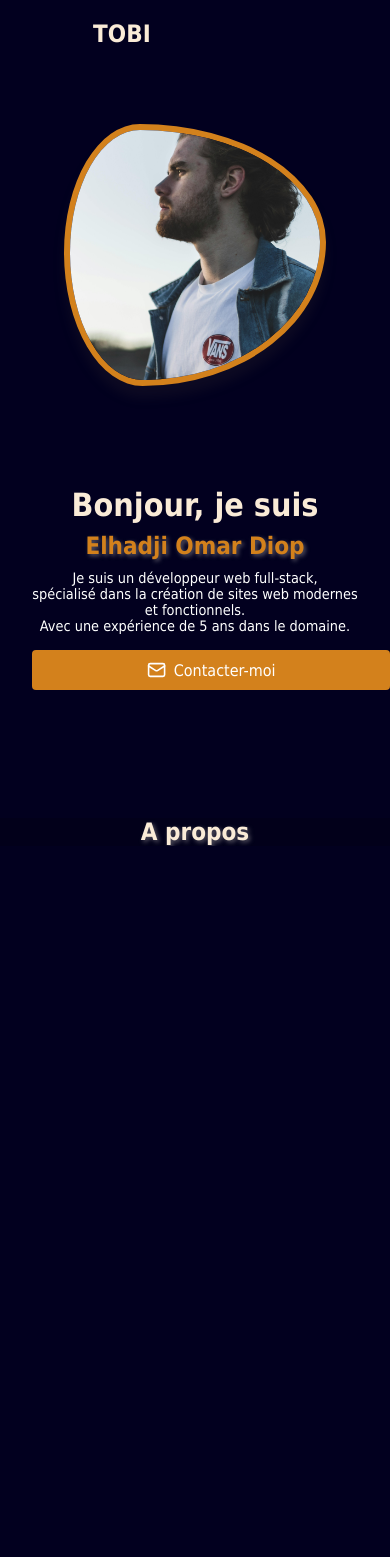
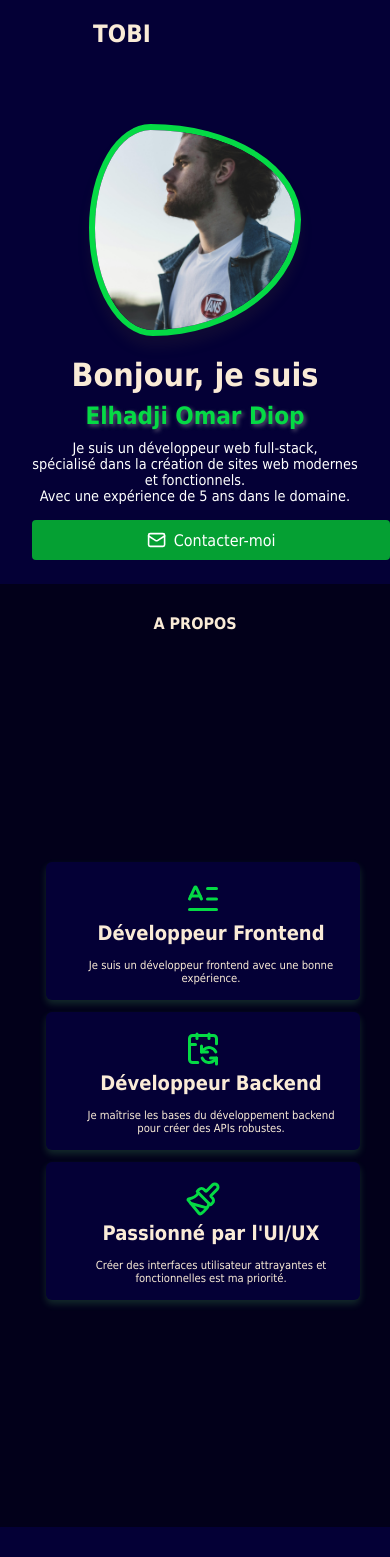
Before and after one commit to elhadjiomardiop/porfolio, a React (Vite) app: page / in a window 390 px wide. Before the commit the page ends 846 px from the top, so only its background shows below. Built offline with nearby package versions, Linux system fonts and the light colour scheme; the HTML template or start-up script is replaced by a standard one.

Commit message:
deuxieme push

```diff
--- a/src/Components/About.jsx
+++ b/src/Components/About.jsx
@@ -1,7 +1,59 @@
+import Title from "./Title"
+import img from "../assets/img.jpg"
+import { CalendarSync, LetterText, Paintbrush } from "lucide-react";
+
+
+const aboutSections = [
+    {
+        id: 1,
+        title: "Développeur Frontend",
+        description: "Je suis un développeur frontend avec une bonne expérience.",
+        icon: <LetterText className="icon-sec" />,
+    },
+    {
+        id: 2,
+        title: "Développeur Backend",
+        description: "Je maîtrise les bases du développement backend pour créer des APIs robustes.",
+        icon: <CalendarSync className="icon-sec" />,
+    },
+    {
+        id: 3,
+        title: "Passionné par l'UI/UX",
+        description: "Créer des interfaces utilisateur attrayantes et fonctionnelles est ma priorité.",
+        icon: <Paintbrush className="icon-sec" />,
+    },
+];
+
 const About = () => {
     return (
         <div className="about">
-            <h1>A propos</h1>
+            <Title title="A propos" />
+            <div className="about-div">
+                <div>
+                    <img src={img} alt="" className='img2' />
+
+                </div>
+                <div className="about-container ml-4 space-y-4">
+                    {
+                        aboutSections.map((section) => (
+                            <div key={section.id}
+                            className="section-about">
+                                <div className="section-icon">
+                                    {section.icon}
+                                </div>
+                                <div className="section-text">
+                                    <h2 className="section-title">
+                                        {section.title}
+                                    </h2>
+                                    <p className="section-description">
+                                        {section.description}
+                                    </p>
+                                </div>
+                            </div>
+                        ))
+                    }
+                </div>
+            </div>
         </div>
     )
 }
--- /dev/null
+++ b/src/Components/Title.jsx
@@ -0,0 +1,10 @@
+
+const Title = ({title}) => {
+    return (
+        <h1 className="title">
+            {title}
+        </h1>
+    )
+}
+
+export default Title
--- a/src/index.css
+++ b/src/index.css
@@ -7,7 +7,7 @@
 }
 
 body {
-    background: rgb(2, 0, 31);
+    background: rgb(4, 0, 54);
     color: antiquewhite;
 
 }
@@ -19,7 +19,7 @@ body {
     align-items: center;
     width: 100%;
     box-sizing: border-box;
-    background-color: rgb(2, 0, 31);
+    background-color: rgb(4, 0, 54);
 }
 
 .navbar .nav-link ul {
@@ -49,27 +49,30 @@ body {
     justify-content: center;
     align-items: center;
     text-align: center;
-    margin-top: 40px;
+    margin-top: 20px;
     gap: 6rem;
 
+
 }
+
 .home p {
     font-size: 1.0rem;
     font-weight: 100;
     color: rgb(255, 255, 255);
-    margin-top: 0.5rem /* 16px */;
+    margin-top: 0.5rem
+        /* 16px */
+    ;
     margin-bottom: 1rem
-
 }
 
 .home .name {
     font-size: 2.0rem;
     font-weight: 700;
-    color: rgb(211, 129, 28);
+    color: rgb(5, 218, 69);
     text-shadow: 2px 2px 4px rgba(175, 171, 171, 0.5);
 }
 
-.home a{
+.home a {
     color: rgb(255, 255, 255);
     font-size: 1.0rem;
     font-weight: 500;
@@ -81,17 +84,18 @@ body {
     padding: 0.5rem 1rem;
     border-radius: 4px;
     transition: background-color 0.3s ease;
-    background-color: rgb(211, 129, 28);
+    background-color: rgb(5, 160, 51);
 }
 
 .btn:hover {
-    background-color: rgb(136, 79, 10);
+    background-color: rgb(2, 105, 33);
     color: rgb(255, 255, 255);
 }
 
 .mail {
     margin-right: 0.5rem;
     width: 1.2rem;
+    color: rgb(255, 255, 255);
 }
 
 .img-container {
@@ -100,59 +104,172 @@ body {
 }
 
 .img {
-    width: 250px;
-    height: 250px;
+    width: 300px;
+    height: 300px;
     object-fit: cover;
-    border: 6px solid rgb(211, 129, 28);
-    box-shadow: 0 12px 12px rgba(58, 49, 49, 0.2);
+    border: 6px solid rgb(5, 218, 69);
+
+}
+
+.img2 {
+    width: 300px;
+    border-radius: 10px;
+    object-fit: cover;
+    box-shadow: 0 5px 12px rgba(6, 206, 89, 0.2);
 
 }
 
 .about {
-    margin-top: 8rem;
-    text-align: center;
     background-color: rgb(2, 0, 26);
+    padding: 30px;
+    margin-bottom: 30px;
 }
 
-.about h1 {
-    font-size: 1.5rem;
-    text-shadow: 2px 2px 4px rgba(175, 171, 171, 0.5);
+.title {
+    text-align: center;
+    text-transform: uppercase;
+    font-size: 2.0rem;
+    margin-bottom: 20px;
 }
 
-@media screen and (max-width: 600px) {
+.about-div {
+    display: flex;
+    justify-content: center;
+    align-items: center;
+    height: 100vh;
+}
+
+.about-container {
+    margin-left: 1.0rem;
+}
+
+.icon-sec {
+    color: rgb(5, 218, 69);
+    /* couleur accent (à adapter selon ton thème) */
+    transform: scale(1.5);
+    padding: 10px;
+}
+
+.section-icon {
+    margin-bottom: 0px;
+}
+
+.section-title {
+    margin-bottom: 0px;
+    font-size: 1.25rem;
+    line-height: 1.0;
+    font-weight: bold;
+    margin-bottom: 1rem;
+}
+
+.section-description {
+    font-size: 0.7rem;
+    font-weight: 200
+}
+
+.section-text {
+    margin-left: 1rem;
+    text-align: left;
+}
+
+.section-about {
+    display: flex;
+    flex-direction: row;
+    background-color: rgb(4, 0, 54);
+    margin-top: 12px;
+    padding: 15px;
+    border-radius: 6px;
+    width: 24rem;
+    box-shadow: 0 4px 7px rgba(89, 207, 109, 0.2);
+}
+
+@media screen and (max-width: 768px) {
     .navbar .nav-link ul {
         display: none;
     }
+
     .home {
         margin-top: 1.5rem;
         margin-bottom: 1.5rem;
+        gap: 1rem;
     }
+
     .home .name {
         font-size: 1.5rem;
     }
+
     .home p {
         font-size: 0.9rem;
         text-align: center;
     }
+
     .btn {
         width: 100%;
         justify-content: center;
     }
+
     .mail {
-    margin-right: 0.5rem;
-    width: 1.2rem;
+        margin-right: 0.5rem;
+        width: 1.2rem;
     }
+
     .btn:hover {
-    background-color: rgb(136, 79, 10);
-    color: rgb(255, 255, 255);
+        background-color: rgb(2, 105, 33);
+        color: rgb(255, 255, 255);
+    }
+
+    .title {
+        font-size: 1.0rem;
+    }
+
+    .img {
+        width: 200px;
+        height: 200px;
+        object-fit: cover;
+        border: 6px solid rgb(5, 218, 69);
+        box-shadow: 0 12px 12px rgba(58, 49, 49, 0.2);
+    }
+
+    .img2 {
+        display: none;
+    }
+
+    .section-icon {
+        margin-bottom: 1px;
+        font-size: 0.2rem;
+    }
+
+    .section-title {
+        font-size: 1.25rem;
+        line-height: 1.0;
+        font-weight: 700;
+        margin-bottom: 1rem;
+    }
+
+    .section-text {
+        margin-left: 1rem;
+        text-align: center;
+    }
+
+    .section-about {
+    display: flex;
+    flex-direction: column;
+    align-items: center;
+    width: auto;
+    box-shadow: 0 4px 7px rgba(89, 207, 109, 0.2);
+
 }
 }
 
 @media(min-width: 768px) {
     .home {
         flex-direction: row;
-        margin-top: 8rem /* 128px */;
-        margin-bottom: 8rem /* 128px */;
+        margin-top: 8rem
+            /* 128px */
+        ;
+        margin-bottom: 8rem
+            /* 128px */
+        ;
         text-align: left;
         margin-top: 8%;
     }
@@ -160,9 +277,11 @@ body {
     .home .name {
         font-size: 3.0rem;
     }
+
     .img-container {
         margin-left: 2rem;
     }
 
+    .about-div {}
 
 }
```
